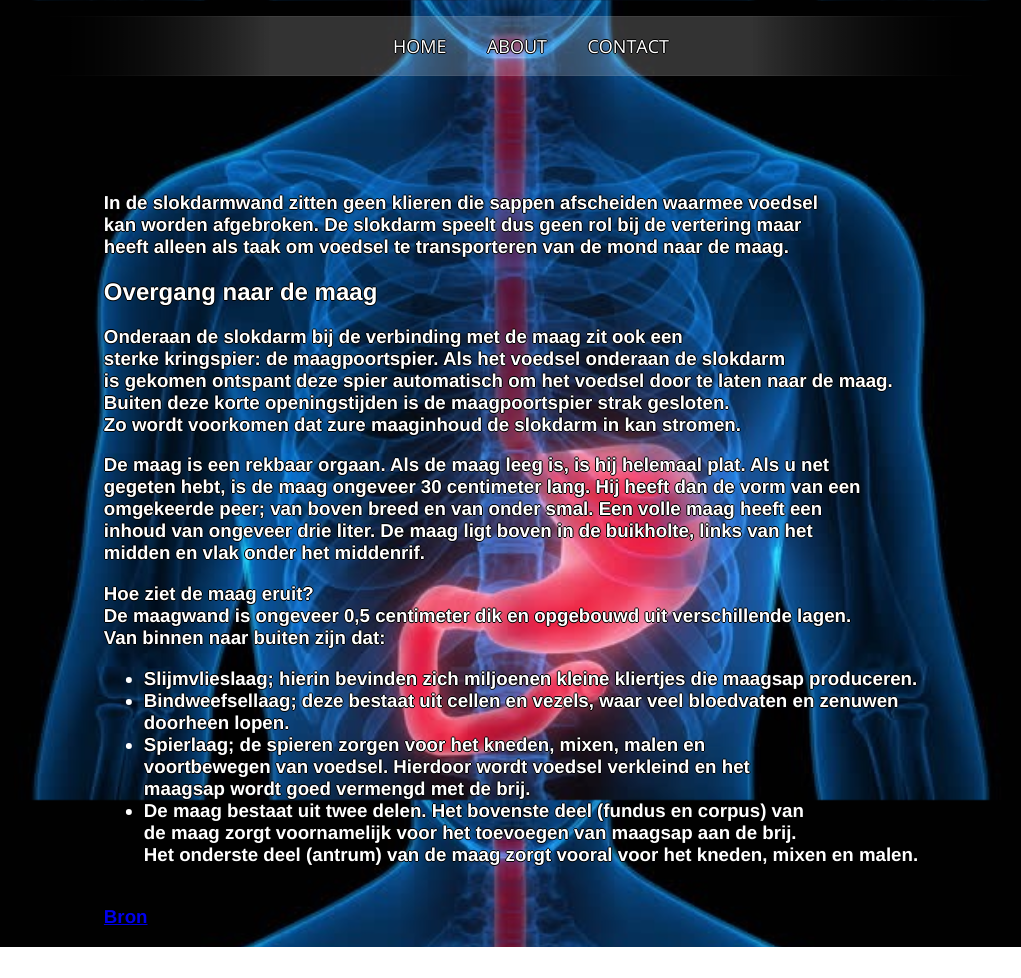
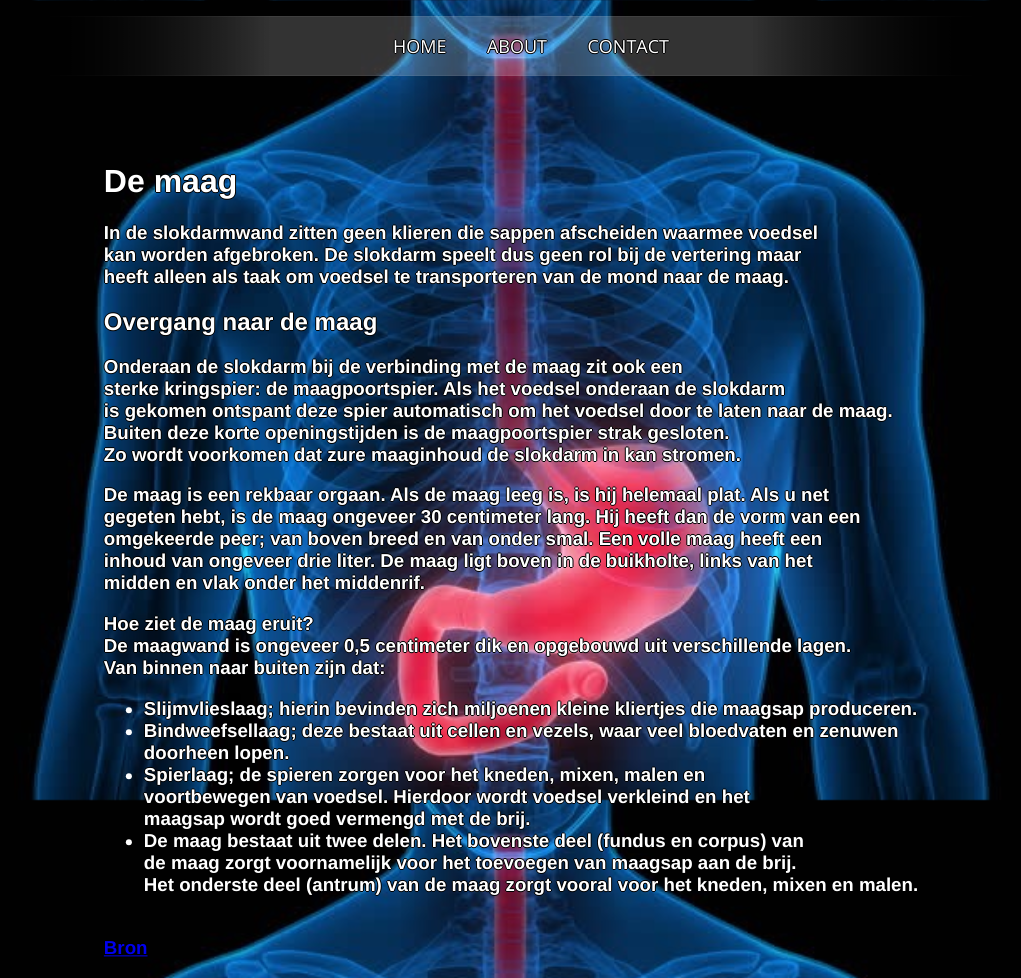
Before and after one commit to pcc136333/pcc136333.github.io, a plain HTML site: page maag.html in a window 1280 px wide. Shown: the whole page, without its empty margins (129-1150 px from the left). Before the commit the page ends 947 px from the top, so only its background shows below. Drawn offline with nearby package versions, Linux system fonts and the light colour scheme.

Commit message:
Update maag.html

```diff
--- a/maag.html
+++ b/maag.html
@@ -43,7 +43,9 @@ position: absolute;
   </ul>
 </nav>
 
-<div class="info"><h3><p>
+<div class="info">
+	<h1> De maag</h1>
+	<h3><p>
 In de slokdarmwand zitten geen klieren die sappen afscheiden waarmee voedsel </br>
 kan worden afgebroken. De slokdarm speelt dus geen rol bij de vertering maar</br>
 heeft alleen als taak om voedsel te transporteren van de mond naar de maag.</p></h3>
```
